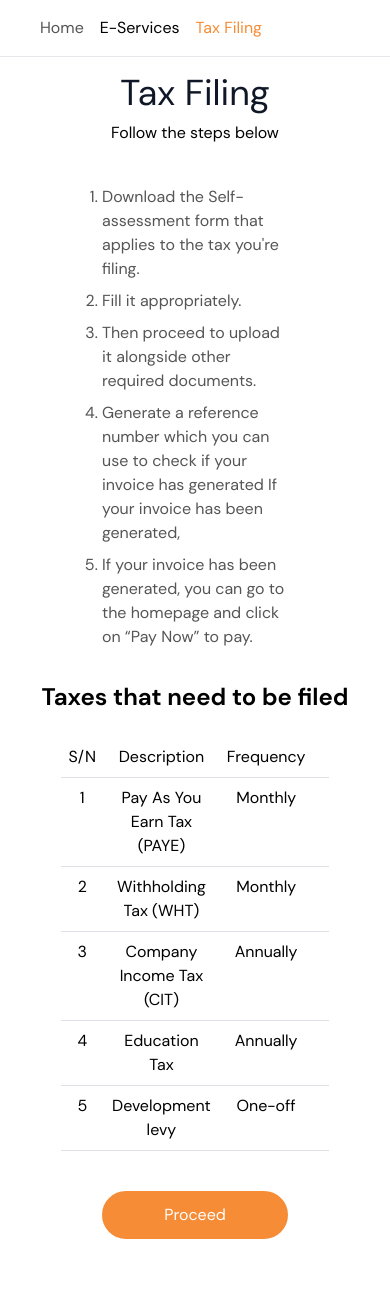
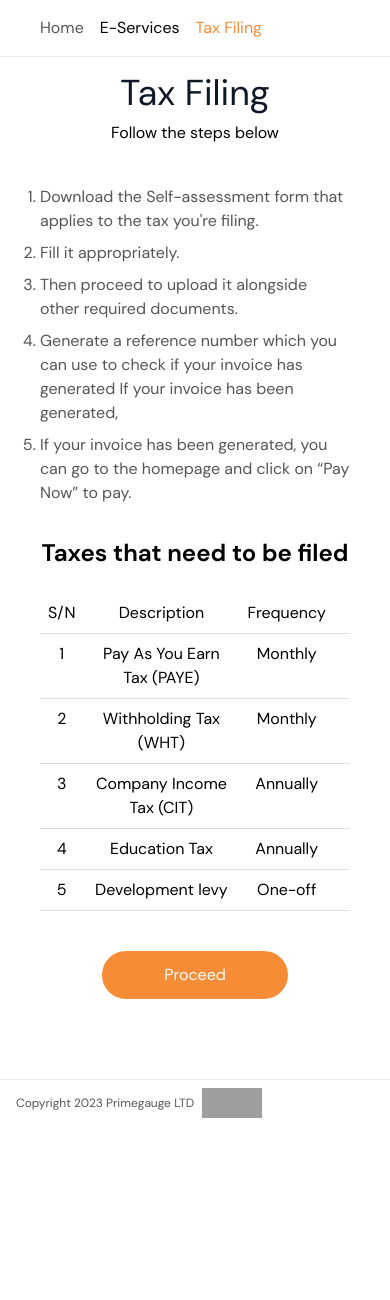
Before and after one commit to aliyukamilu/primeguagenew, a PHP site: page /filetax.html in a window 390 px wide. Shown: the part 241-1541 px from the top of the page. After the commit the page ends 1359 px from the top, so only its background shows below. Run offline with PHP 8.4, Linux system fonts and the light colour scheme; some libraries are stand-ins or nearby versions; grey boxes are pictures that could not be loaded.

Commit message:
more responsiveness

```diff
--- a/assets/css/style.css
+++ b/assets/css/style.css
@@ -220,6 +220,13 @@ label {
   color: #667085;
 }
 
+@media(min-width: 767px) {
+  .form-group {
+    width: 100%;
+  }
+}
+
+
 /* ACCORDIONS
  */
 
--- a/dashboard/assets/js/nav.js
+++ b/dashboard/assets/js/nav.js
@@ -141,7 +141,7 @@ $("#logout").on("click", function (e) {
         'Your Account have been successfully Loggedout.',
         'success'
       )
-  localStorage.removeItem('userDataPrime');
+      localStorage.removeItem('userDataPrime');
       window.location.href = "index.html"
     }
   })
--- a/filetax.html
+++ b/filetax.html
@@ -56,7 +56,7 @@
       <p class="text-center">Follow the steps below</p>
 
       <div class="flex justify-center mt-10">
-        <ul class="list-decimal w-[60%]">
+        <ul class="list-decimal md:w-[60%] w-full">
           <li class="text-[#555555] mb-2">Download the Self-assessment form that applies to the tax you're filing.</li>
           <li class="text-[#555555] mb-2"> Fill it appropriately.</li>
           <li class="text-[#555555] mb-2">Then proceed to upload it alongside other required documents.</li>
@@ -71,7 +71,7 @@
       <h1 class="text-2xl fontBold text-center mt-4">Taxes that need to be filed </h1>
 
       <div class="flex justify-center">
-        <table class="w-[60%] mt-4 table">
+        <table class="md:w-[60%] w-full mt-4 table">
           <thead>
             <tr>
               <td class="text-[#555555] text-center">S/N</td>
@@ -144,8 +144,9 @@
     <section class="mt-10 formTabs">
       <div class="flex justify-center mt-10">
 
-        <form action="" class="w-[60%]">
+        <form action="" class="md:w-[60%] w-full">
           <h1 class="text-lg fontBold mb-4">Tax Filing</h1>
+
           <div class="flex items-center gap-3 mb-4">
             <div class="form-group md:w-6/12">
               <label for="">select your category*</label>
```
Also changed, not shown: eservices.html (+4 -4 lines). Lines whose indentation alone changed are shown as unchanged.
